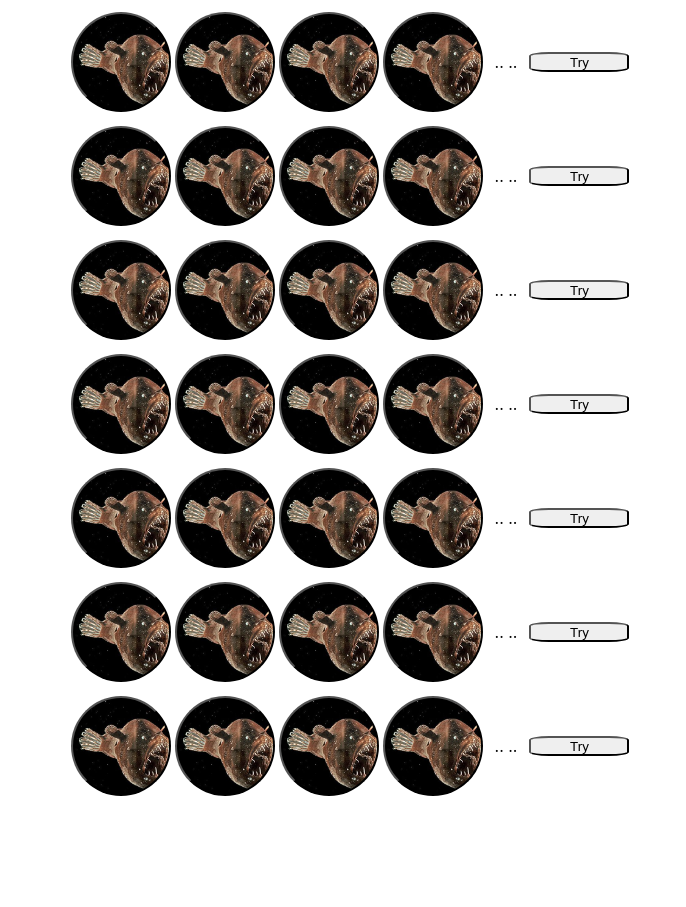
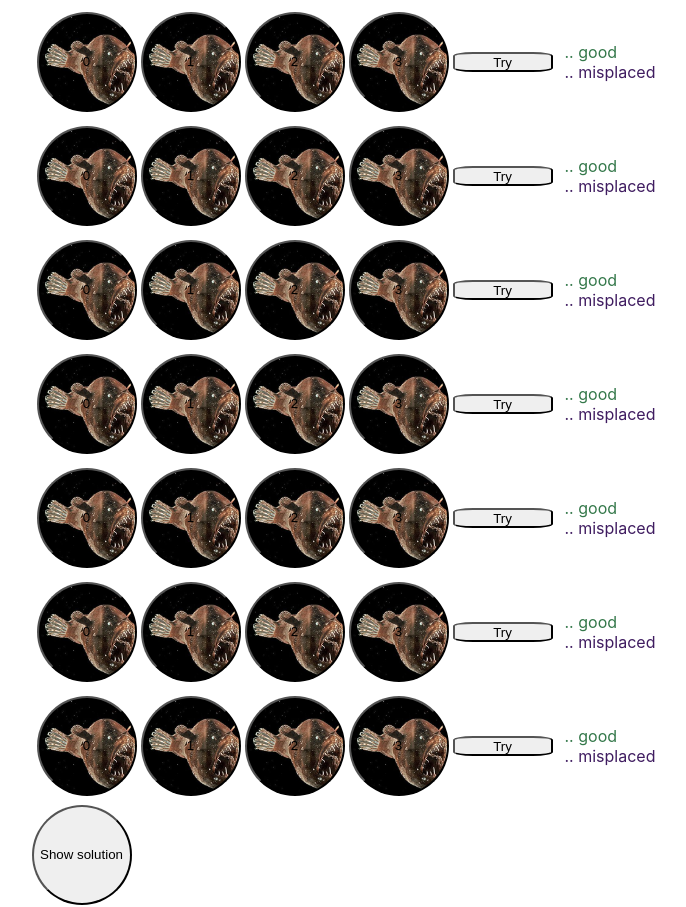
Before and after one commit to Vico4/Seastermind, a React (Create React App) app: page / in a window 1280 px wide. Shown: the part 533-1440 px from the top of the page, without its empty margins (290-976 px from the left). Before the commit the page ends 1336 px from the top, so only its background shows below. Built offline with nearby package versions, Linux system fonts and the light colour scheme.

Commit message:
ajout de la logique du jeu

```diff
--- a/src/App.css
+++ b/src/App.css
@@ -48,12 +48,20 @@ button {
 }
 
 .solution {
-  display: none;
+  border: 3px solid red ;
 }
 
-.result {
+.showResult {
   margin: 10px;
   align-self: center;
+}
+
+.good {
+  color:rgb(52, 120, 74)
+}
+
+.misp{
+  color: rgb(63, 28, 96);
 }
 
 .baudroieBall {
--- a/src/Componants/ball.js
+++ b/src/Componants/ball.js
@@ -2,23 +2,18 @@ import '../App.css'
 import { useState } from 'react'
 
 // utiliser un state empty / selected / tried
-function Ball() {
-    const colors = ['baudroie', 'mante', 'dragon', 'blob']
-    const [selectedBall, selectBall] = useState(0)
-    const color = colors[selectedBall]
-
-// onclick -> selon le type,
-
-    /* function selectBall(currColor){
-
-    } */
-
+function Ball({id, sent, color, action, type, num}) {
+const colors = ['baudroie', 'mante', 'dragon', 'blob']
+console.log(colors[color])
     return(
+        type ==="solution" ?
+        <button className={num}></button>
+        :
         <button
-        className={color+"Ball"}
-         /* id={props.key} */
-    onClick={()=> {selectBall(selectedBall === 3 ? 0 : selectedBall + 1)}}
-        >  </button>
+        className={colors[color]+"Ball"}
+        onClick={()=> {!sent ? action(id)
+            : alert("you can't change this anymore")}}
+        > {id} </button>
     )
 }
 
--- a/src/Componants/board.js
+++ b/src/Componants/board.js
@@ -5,15 +5,26 @@ import Solution from './solution';
 
 
 function Board() {
+    const solution = getCode()
     var lines = []
     for (let i=0; i<11; i++) {
-    lines.push(<Line id={i.toString()} key={i.toString()}/>)
+    lines.push(<Line id={i.toString()} key={i.toString()} solution={solution}/>)
     }
+
+    function getCode(){
+      let code = []
+      let num
+      for(let i = 0; i < 4; i++) {
+          num = Math.floor(Math.random() * 4)
+          code.push(num)
+      }
+      return code
+  }
 
     return (
       <div className="Board">
        {lines}
-       <Solution />
+       <Solution solution={solution}/>
       </div>
     );
   }
--- a/src/Componants/line.js
+++ b/src/Componants/line.js
@@ -1,21 +1,67 @@
 import Ball from "./ball";
 import Result from "./result";
-import Try from "./tryAnswer";
+import Solution from "./solution";
+import { useState } from "react";
 
 // gérer les keys des balls
 
-function Line({id}) {
+function Line({id, solution }) {
   const lineKey = id;
-  var balls = [];
-  for (let i = 0; i < 4; i++) {
-    balls.push(<Ball key={lineKey + i.toString()} />);
+  const [sent, send] = useState(false);
+  const [result, sendResult] = useState(["..",".."])
+  const [line, setLine] = useState([0,0,0,0])
+
+  var sol = solution.map((x) => x.toString());
+
+  function ballClick(id) {
+      console.log(id)
+      let line_tmp = [...line]
+      line_tmp[id] = line_tmp[id] === 3 ? 0 : line_tmp[id] + 1
+      console.log(line_tmp)
+      setLine(line_tmp)
+  }
+
+  function tryAction() {
+    send(true)
+    let answer = [...line]
+    console.log(answer);
+    console.log(sol);
+    // commencer par comparer answer et sol
+    let colorOk = 0;
+    let allOk = 0;
+    for (let i = 0; i < 4; i++) {
+      if (answer[i] == sol[i]) {
+        allOk += 1;
+        sol[i] = "x";
+      }
+    }
+    console.log(sol);
+    for (let i = 0; i < 4; i++) {
+      if (answer.includes(sol[i])) {
+        colorOk += 1;
+      }
+    }
+    console.log(allOk, colorOk);
+    sendResult([allOk, colorOk]);
   }
 
   return (
     <div className="Line">
-      {balls}
-      <Result />
-      <Try />
+      {[0,1,2,3].map((i, _) => (
+         <Ball
+        key={lineKey + i.toString()}
+        id={i}
+        sent={sent}
+        color={line[i]}
+        action={ballClick}
+      />
+       ))}
+
+        <button className="try" onClick={tryAction}>
+        {" "}
+        Try{" "}
+      </button>
+      <Result result={result} line={lineKey}/>
     </div>
   );
 }
--- a/src/Componants/result.js
+++ b/src/Componants/result.js
@@ -1,10 +1,13 @@
 import Solution from "./solution"
 
-function Result() {
+function Result({result, line}) {
     // fonction pour calculer le résultat
     return (
-      <div className="result">
-          .. ..
+      <div className="showResult">
+          <div className="good">{result[0]} good </div>
+          <div className="misp">{result[1]} misplaced</div>
+          {result[0]===4 ? <div className="win">You Win !</div> : null}
+          {line==='10'&& result[0] !== 4 && result[0] !== ".." ? <div className="lose">You Lose !</div> : null}
       </div>
     );
   }
--- a/src/Componants/solution.js
+++ b/src/Componants/solution.js
@@ -1,11 +1,17 @@
 import Ball from './ball'
+import {useState} from 'react'
 
-function Solution() {
-    // insérer générateur de code couleur
+function Solution({solution}) {
+    const colors = ['baudroie', 'mante', 'dragon', 'blob']
+    const [display, show] = useState(false)
 
     return(
-        <div className='solution'>
-        </div>
+        <div>
+        <button className="showSol" onClick={()=>show(true)}>Show solution</button>
+        {display === true ? <div className='solution'>
+        {solution.map((x,i) => <Ball type="solution" num={colors[x]+"Ball"} key={i+"Sol"}/>)}
+         </div> : null}
+         </div>
     )
 }
 
--- a/src/Componants/tryAnswer.js
+++ /dev/null
@@ -1,10 +0,0 @@
-
-
-function TryAnswer() {
-    // onclick -> valider la réponse
-    return(
-        <button className='try'> Try </button>
-    )
-}
-
-export default TryAnswer
```
